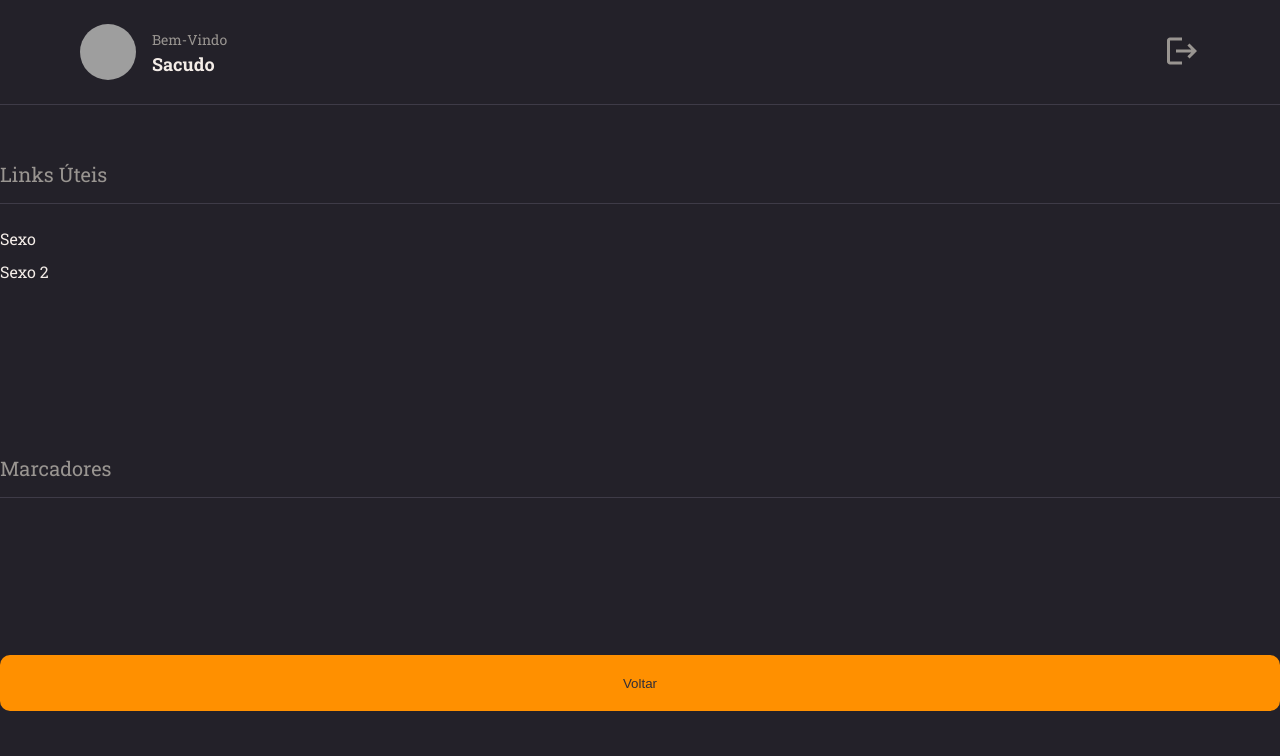
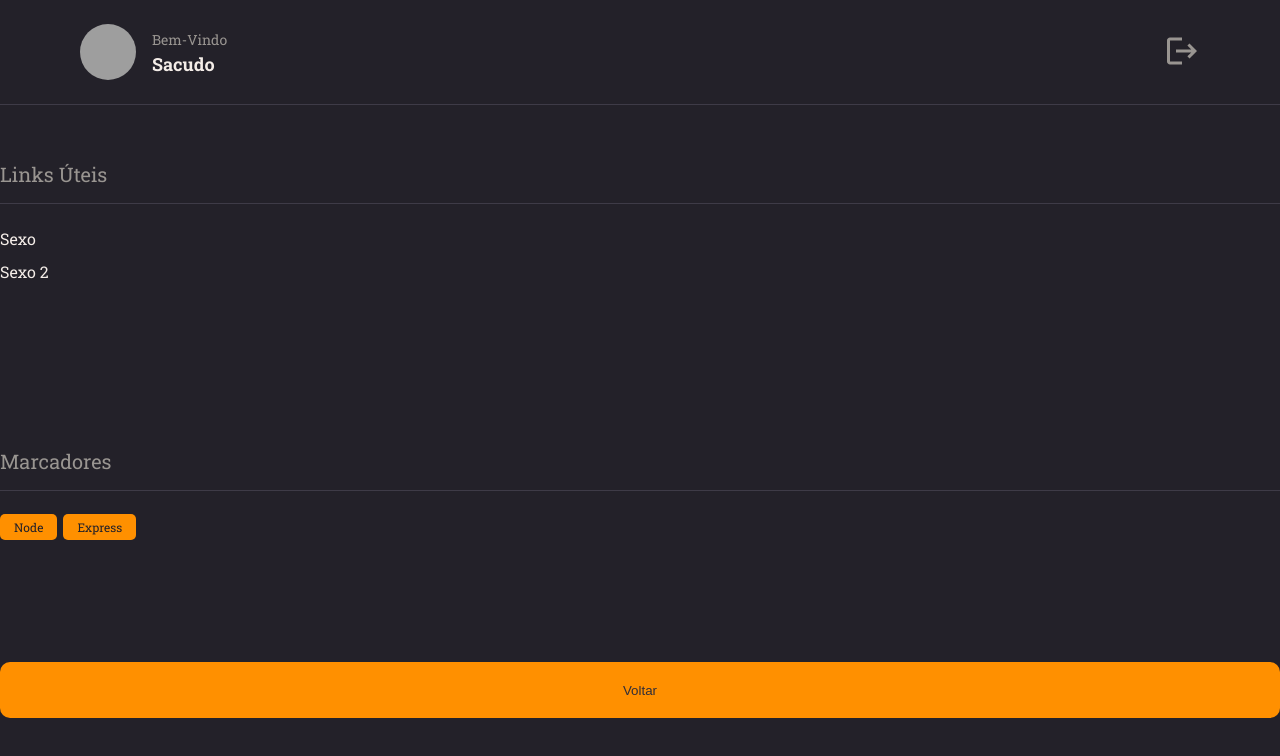
Before and after one commit to Schambin/rocket-notes-front, a React (Vite) app: page / in a window 1280 px wide. Shown: the top 756 px of the page. Built offline with nearby package versions, Linux system fonts and the light colour scheme; grey boxes are pictures that could not be loaded.

Commit message:
tag comp.

```diff
--- /dev/null
+++ b/src/components/tag/index.jsx
@@ -0,0 +1,10 @@
+import { Container } from './styles';
+
+
+export function Tag({ title }) {
+    return (
+        <Container>
+            {title}
+        </Container>
+    )
+}
--- /dev/null
+++ b/src/components/tag/styles.js
@@ -0,0 +1,13 @@
+import styled from 'styled-components';
+
+export const Container = styled.span`
+    padding: .5rem 1.4rem;
+    margin-right: .6rem;
+
+    border-radius: .5rem;
+
+    font-size: 1.2rem;
+    color: ${({ theme }) => theme.COLORS.BACKGROUND_900};
+
+    background-color: ${({ theme }) => theme.COLORS.ORANGE};
+`;
--- a/src/pages/Details/index.tsx
+++ b/src/pages/Details/index.tsx
@@ -1,8 +1,9 @@
 import { Container, Links } from "./styles.js";
 
-import { Button } from "../../components/button"
-import { Header } from "../../components/header"
-import { Section } from "../../components/section"
+import { Button } from "../../components/button";
+import { Header } from "../../components/header";
+import { Section } from "../../components/section";
+import { Tag } from "../../components/tag";
 
 export function Details() {
 
@@ -19,8 +20,10 @@
       </Section>
 
       <Section title="Marcadores">
+        <Tag title="Node"/>
+        <Tag title="Express"/>
+      </Section>
 
-      </Section>
       <Button title="Voltar"/>
     </Container>
   )
```
